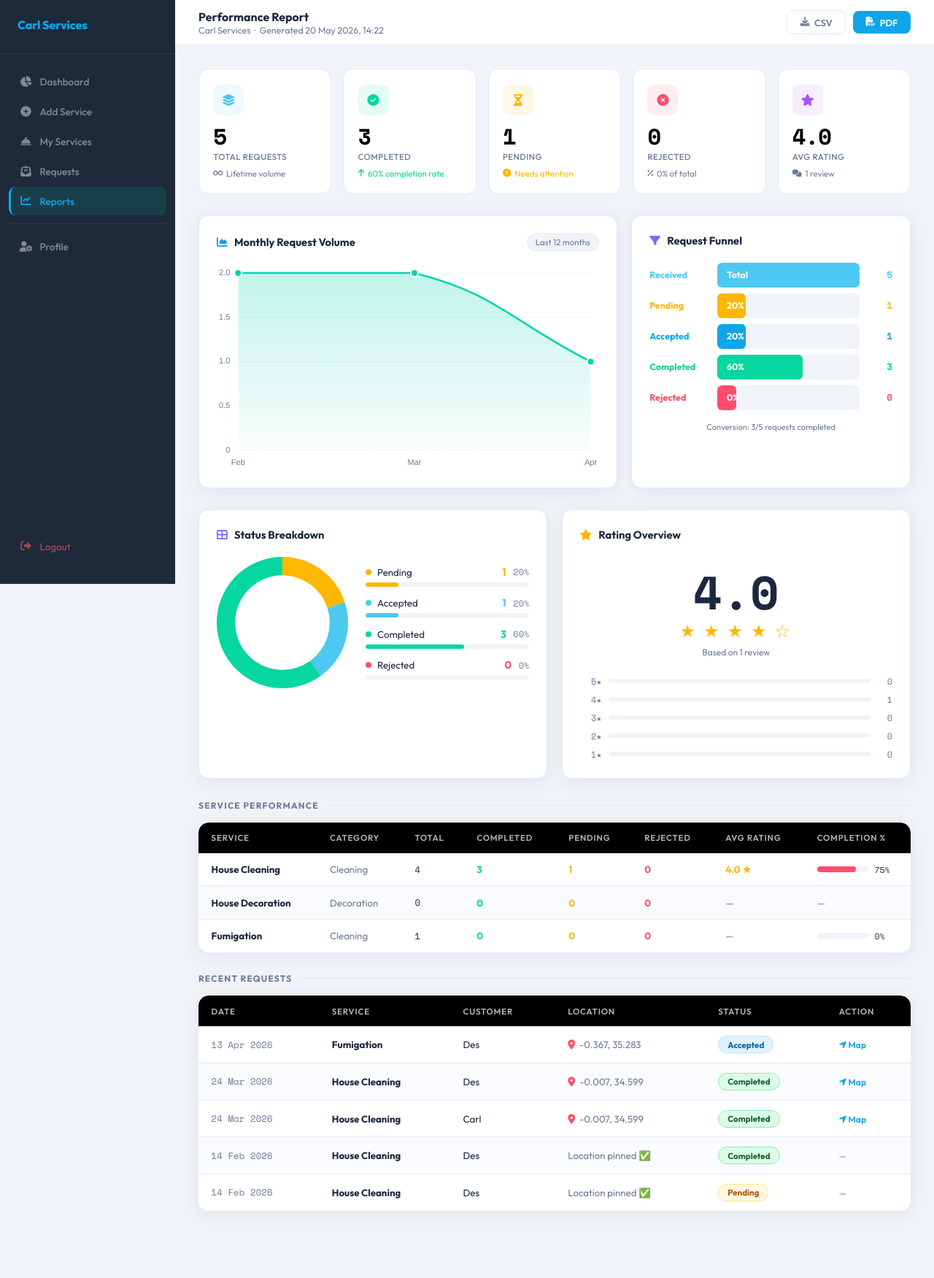
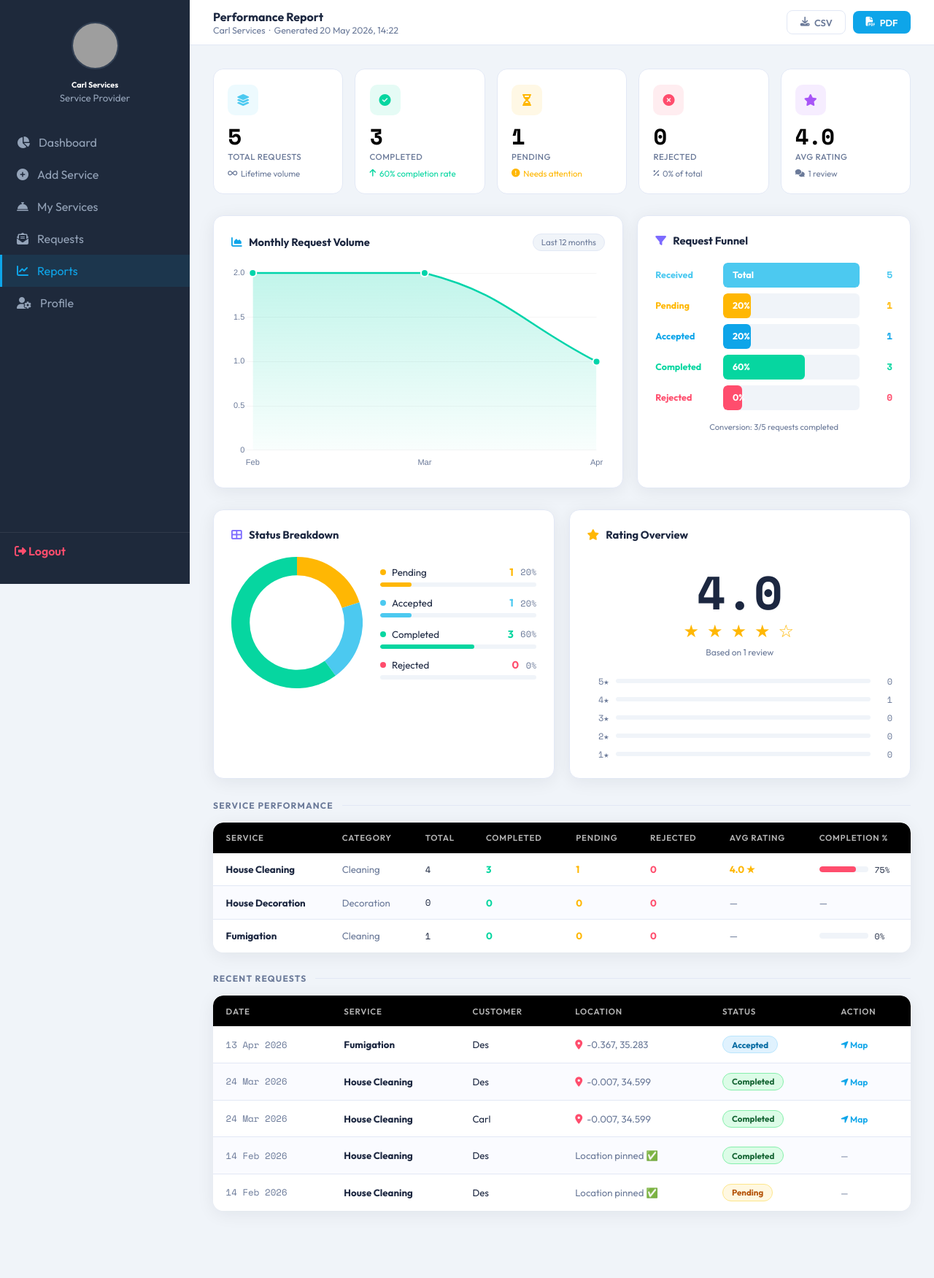
Before and after one commit to Brian-oum/Intelligent-service-system, a Django app: page /provider/3/ in a window 1280 px wide. Shown: the whole page at 73% size. Run offline with Django 5.2, Linux system fonts and the light colour scheme; data comes from the database, SQL or seed files in the repository; both versions use the stored data as it was after the commit; grey boxes are pictures that could not be loaded.

Commit message:
Final changes

```diff
--- a/Skill/Match/templates/Match/report.html
+++ b/Skill/Match/templates/Match/report.html
@@ -45,74 +45,110 @@
       min-height: 100vh;
       display: flex;
     }
-
-    /* ── Sidebar ─────────────────────────────────────────────────────────── */
+/* ── Sidebar FIXED ───────────────────────────── */
 .sidebar {
-      width: var(--sidebar-w);
-      min-width: var(--sidebar-w);
-      background: var(--sidebar-bg);
+    width: 260px;
+    background: #1e293b;
     height: 100vh;
-      position: sticky;
+    position: fixed;
     top: 0;
+    left: 0;
+    padding: 20px 0;
     display: flex;
     flex-direction: column;
-      padding: 1.5rem 0;
-      z-index: 200;
-      transition: transform .3s;
+    z-index: 1000;
 }
 
-    .sidebar-brand {
-      padding: 0 1.5rem 1.8rem;
-      border-bottom: 1px solid rgba(255,255,255,.06);
-    }
-    .sidebar-brand h5 {
-      font-weight: 800;
-      font-size: 1rem;
-      color: var(--accent);
-      letter-spacing: -.01em;
-      white-space: nowrap;
-      overflow: hidden;
-      text-overflow: ellipsis;
-    }
-    .sidebar-brand small {
-      font-size: .7rem;
-      color: rgba(255,255,255,.3);
-      font-weight: 400;
+/* profile */
+.sidebar-profile {
+    text-align: center;
+    padding: 10px 20px;
+    margin-bottom: 20px;
 }
 
-    .nav { display: flex; flex-direction: column; gap: 2px; padding: 1.2rem .75rem 0; flex: 1; }
+.sidebar-profile .avatar {
+    width: 65px;
+    height: 65px;
+    border-radius: 50%;
+    margin-bottom: 10px;
+    border: 2px solid #334155;
+}
 
-    .nav-link {
+.sidebar-profile h6 {
+    color: #fff;
+    margin: 0;
+    font-weight: 700;
+}
+
+.sidebar-profile small {
+    color: #94a3b8;
+}
+
+/* links */
+.nav-links {
+    list-style: none;
+    padding: 0;
+    margin: 0;
+    flex: 1;
+}
+
+.nav-links li a {
     display: flex;
     align-items: center;
-      gap: 10px;
-      padding: .65rem .9rem;
-      border-radius: 9px;
-      color: rgba(255,255,255,.45);
-      font-size: .85rem;
-      font-weight: 500;
+    gap: 12px;
+    padding: 12px 20px;
+    color: #94a3b8;
     text-decoration: none;
-      transition: background .18s, color .18s;
-    }
-    .nav-link i { width: 18px; text-align: center; font-size: .9rem; }
-    .nav-link:hover { background: rgba(255,255,255,.07); color: rgba(255,255,255,.85); }
-    .nav-link.active {
-      background: var(--accent-dim);
-      color: var(--accent);
-      border-left: 3px solid var(--accent);
-      padding-left: calc(.9rem - 3px);
+    border-left: 3px solid transparent;
+    transition: 0.2s;
 }
 
-    .nav-divider {
-      height: 1px;
-      background: rgba(255,255,255,.06);
-      margin: .6rem 0;
+.nav-links li a:hover {
+    background: rgba(14,165,233,0.1);
+    color: #fff;
 }
 
-    .nav-logout { margin-top: auto !important; padding: 0 .75rem 0; }
-    .nav-logout .nav-link { color: rgba(255,100,100,.55); }
-    .nav-logout .nav-link:hover { background: rgba(255,77,109,.1); color: var(--danger); }
+.nav-links li a.active {
+    color: #0ea5e9;
+    border-left: 3px solid #0ea5e9;
+    background: rgba(14,165,233,0.1);
+}
 
+/* logout */
+.sidebar-bottom {
+    padding: 15px 20px;
+    border-top: 1px solid rgba(255,255,255,0.08);
+}
+
+.logout {
+    color: #ff4d6d;
+    text-decoration: none;
+    font-weight: 600;
+}
+
+/* MAIN FIX (IMPORTANT) */
+.main-wrap {
+    margin-left: 260px;
+    width: calc(100% - 260px);
+}
+
+/* MOBILE FIX */
+@media (max-width: 768px) {
+    .sidebar {
+        transform: translateX(-100%);
+        transition: 0.3s;
+        position: fixed;
+    }
+
+    .sidebar.open {
+        transform: translateX(0);
+    }
+
+    .main-wrap {
+        margin-left: 0;
+        width: 100%;
+    }
+}
     /* ── Main Wrapper ────────────────────────────────────────────────────── */
     .main-wrap {
       flex: 1;
@@ -639,54 +675,34 @@
 <div class="overlay" id="overlay" onclick="closeSidebar()"></div>
 
 <!-- ── Sidebar ──────────────────────────────────────────────────────────── -->
-<nav class="sidebar" id="sidebar">
-  <div class="sidebar-brand">
-    <h5>{{ provider.company_name }}</h5>
+<div class="sidebar" id="sidebar">
+
+    <!-- Profile -->
+    <div class="sidebar-profile">
+        <img src="https://ui-avatars.com/api/?name={{ user.username }}&background=0ea5e9&color=fff"
+             class="avatar">
+        <h6>{{ provider.company_name }}</h6>
+        <small>Service Provider</small>
     </div>
 
-  <ul class="nav">
-    <li>
-      <a class="nav-link" href="{% url 'provider_dashboard' %}">
-        <i class="fas fa-chart-pie"></i> Dashboard
-      </a>
-    </li>
-    <li>
-      <a class="nav-link" href="{% url 'add_service' %}">
-        <i class="fas fa-plus-circle"></i> Add Service
-      </a>
-    </li>
-    <li>
-      <a class="nav-link" href="{% url 'manage_services' %}">
-        <i class="fas fa-concierge-bell"></i> My Services
-      </a>
-    </li>
-    <li>
-      <a class="nav-link" href="{% url 'provider_requests' %}">
-        <i class="fas fa-envelope-open-text"></i> Requests
-      </a>
-    </li>
-    <li>
-      <a class="nav-link active" href="{% url 'report_page' provider.id %}">
-        <i class="fas fa-chart-line"></i> Reports
-      </a>
-    </li>
-    <div class="nav-divider"></div>
-    <li>
-      <a class="nav-link" href="{% url 'profile' %}">
-        <i class="fas fa-user-cog"></i> Profile
-      </a>
-    </li>
+    <!-- Nav -->
+    <ul class="nav-links">
+        <li><a href="{% url 'provider_dashboard' %}"><i class="fas fa-chart-pie"></i> Dashboard</a></li>
+        <li><a href="{% url 'add_service' %}"><i class="fas fa-plus-circle"></i> Add Service</a></li>
+        <li><a href="{% url 'manage_services' %}"><i class="fas fa-concierge-bell"></i> My Services</a></li>
+        <li><a href="{% url 'provider_requests' %}"><i class="fas fa-envelope-open-text"></i> Requests</a></li>
+        <li><a href="{% url 'report_page' provider.id %}" class="active"><i class="fas fa-chart-line"></i> Reports</a></li>
+        <li><a href="{% url 'profile' %}"><i class="fas fa-user-cog"></i> Profile</a></li>
     </ul>
 
-  <ul class="nav nav-logout" style="flex:0; padding-bottom:.5rem;">
-    <li>
-      <a class="nav-link" href="{% url 'logout' %}">
-        <i class="fas fa-sign-out-alt"></i> Logout
+    <!-- Logout -->
+    <div class="sidebar-bottom">
+        <a href="{% url 'logout' %}" class="logout">
+            <i class="fa-solid fa-right-from-bracket"></i> Logout
         </a>
-    </li>
-  </ul>
-</nav>
+    </div>
 
+</div>
 <!-- ── Main ─────────────────────────────────────────────────────────────── -->
 <div class="main-wrap">
 
--- a/Skill/Match/views.py
+++ b/Skill/Match/views.py
@@ -312,6 +312,8 @@ def edit_service(request, service_id):
     if request.user.role != 'company':
         return redirect('login')
 
+    provider = ServiceProvider.objects.filter(user=request.user).first()
+
     service = get_object_or_404(
         Service,
         id=service_id,
@@ -326,7 +328,10 @@ def edit_service(request, service_id):
     else:
         form = ServiceForm(instance=service)
 
-    return render(request, 'Match/edit_service.html', {'form': form})
+    return render(request, 'Match/edit_service.html', {
+        'form': form,
+        'provider': provider
+    })
 
 @login_required
 def manage_services(request):
@@ -701,11 +706,7 @@ def profile_view(request):
     user_form = None
     provider_form = None
 
-    # =========================
-    # SERVICE PROVIDER
-    # =========================
     if user.role == "company":
-
         provider, created = ServiceProvider.objects.get_or_create(user=user)
 
         if request.method == "POST":
@@ -715,15 +716,10 @@ def profile_view(request):
                 provider_form.save()
                 messages.success(request, "Company profile updated successfully!")
                 return redirect("profile")
-
         else:
             provider_form = ServiceProviderUpdateForm(instance=provider)
 
-    # =========================
-    # SERVICE SEEKER
-    # =========================
     else:
-
         if request.method == "POST":
             user_form = UserUpdateForm(request.POST, instance=user)
 
@@ -731,13 +727,13 @@ def profile_view(request):
                 user_form.save()
                 messages.success(request, "Profile updated successfully!")
                 return redirect("profile")
-
         else:
             user_form = UserUpdateForm(instance=user)
 
     context = {
         "user_form": user_form,
         "provider_form": provider_form,
+        "provider": provider,   # ✅ ADD THIS
     }
 
     return render(request, "Match/profile.html", context)
```
Also changed, not shown: Skill/Match/templates/Match/add_service.html (+41 -21 lines), Skill/Match/templates/Match/dashboard.html (+34 -23 lines), Skill/Match/templates/Match/edit_service.html (+56 -18 lines), Skill/Match/templates/Match/manage_services.html (+68 -22 lines), Skill/Match/templates/Match/profile.html (+94 -25 lines), Skill/Match/templates/Match/provider_requests.html (+47 -17 lines), Skill/db.sqlite3, Skill/media/provider_documents/business_permit.jpg (added). Lines whose indentation alone changed are shown as unchanged.
